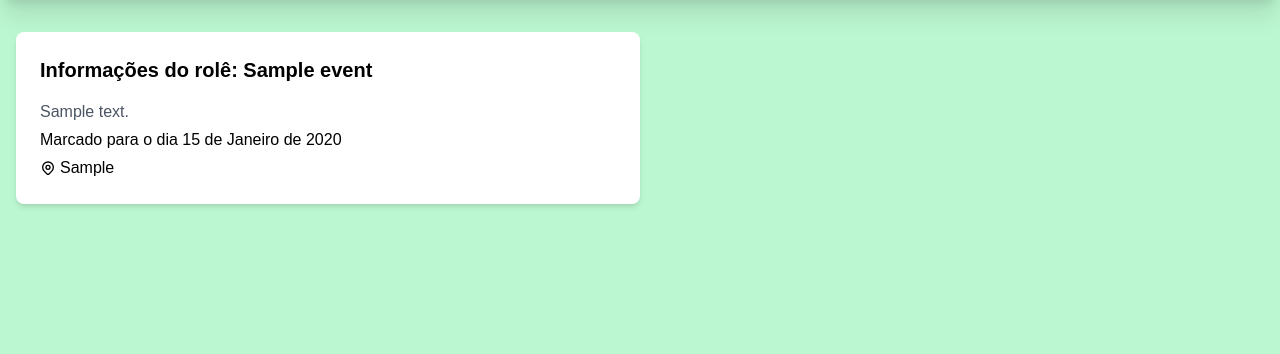
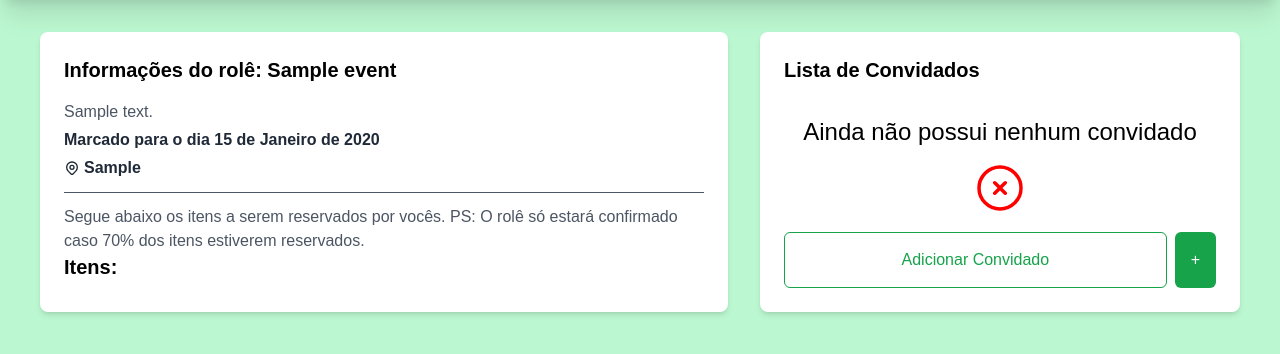
Before and after one commit to RenanppCosta/Role.io, a Django app: page /event/1/ in a window 1280 px wide. Shown: the part 80-434 px from the top of the page. Run offline with Django 5.2, Linux system fonts and the light colour scheme; tables that the repository leaves empty hold one stand-in row (values such as "Sample post"); some libraries are stand-ins or nearby versions; some web fonts are replaced.

Commit message:
feat: styling guest list without guest

```diff
--- a/usuarios/templates/event.html
+++ b/usuarios/templates/event.html
@@ -4,13 +4,14 @@
 {% include "partials/navbar.html"%}
 
 <main class="container mx-auto mt-8 px-4">
-    <div class="bg-white p-6 rounded-lg shadow-md lg:w-1/2">
+    <div class="flex flex-col md:flex-row justify-center gap-8 px-6">
+        <div class="bg-white p-6 rounded-lg shadow-md lg:min-w-1/2">
             <h2 class="text-xl font-semibold mb-4">Informações do rolê: {{event.title}}</h2>
 
             <div class="space-y-1">
                 <p class="text-gray-600 mt-2 md:text-base text-sm">{{event.description}}</p>
-		    <p class="flex items-center"> Marcado para o dia {{event.date}} </p>
-		    <p class="flex items-center">
+                <p class="font-semibold text-gray-800"> Marcado para o dia {{event.date}} </p>
+                <p class="flex items-center font-semibold text-gray-800">
                     <svg class="w-4 h-4 mr-1" fill="none" stroke="currentColor" viewBox="0 0 24 24">
                         <path stroke-linecap="round" stroke-linejoin="round" stroke-width="2" d="M17.657 16.657L13.414 20.9a1.998 1.998 0 01-2.827 0l-4.244-4.243a8 8 0 1111.314 0z" />
                         <path stroke-linecap="round" stroke-linejoin="round" stroke-width="2" d="M15 11a3 3 0 11-6 0 3 3 0 016 0z" />
@@ -18,8 +19,35 @@
                     {{event.location}}
                 </p>
             </div>
+            <div class="h-[1px] bg-gray-600 my-3"></div>
+            <div>
+                <p class="text-gray-600 md:text-base text-sm">Segue abaixo os itens a serem reservados por vocês. PS: O rolê só estará confirmado caso 70% dos itens estiverem reservados.</p>
+                <h3 class="text-xl font-semibold">Itens:</h3>
+            </div>
         </div>
 
+        <div class="bg-white p-6 rounded-lg shadow-md lg:w-1/2 min-w-[40%] flex flex-col justify-between space-y-4">
+            <h2 class="text-xl font-semibold mb-4">Lista de Convidados</h2>
+            <div class="flex items-center flex-col space-y-3">
+                <p class="text-xl md:text-2xl text-center">Ainda não possui nenhum convidado</p>
+                <svg xmlns="http://www.w3.org/2000/svg" fill="none" viewBox="0 0 24 24" stroke-width="1.5" stroke="red" class="size-14">
+                    <path stroke-linecap="round" stroke-linejoin="round" d="m9.75 9.75 4.5 4.5m0-4.5-4.5 4.5M21 12a9 9 0 1 1-18 0 9 9 0 0 1 18 0Z" />
+                  </svg>
+            </div>
+
+            <div class="w-full flex gap-2">
+                <div type="submit" class="w-full text-center text-xs sm:text-base md:text-xs lg:text-base items-center justify-center flex bg-transparent text-green-600 border border-green-600 py-3 px-4 rounded-md font-medium">
+                    Adicionar Convidado
+                </div>
+                <button class="bg-green-600 text-white p-4 rounded-md hover:bg-green-800 transition">
+                    +
+                </button>
+            </div>
+        </div>
+
+
+
+    </div>
 </main>
 
 
```
Also changed, not shown: usuarios/models.py (+19 -0 lines). Lines whose indentation alone changed are shown as unchanged.
